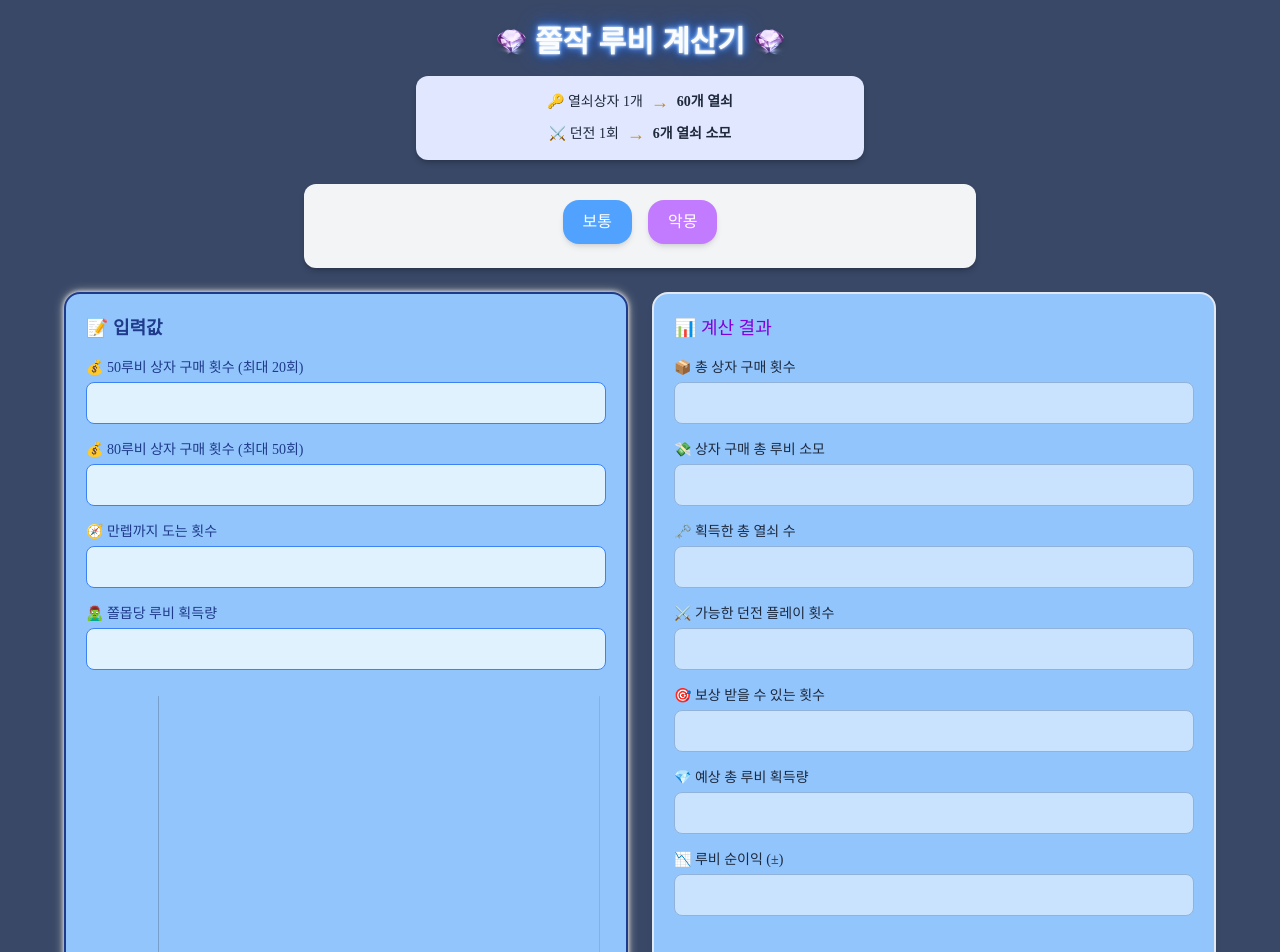
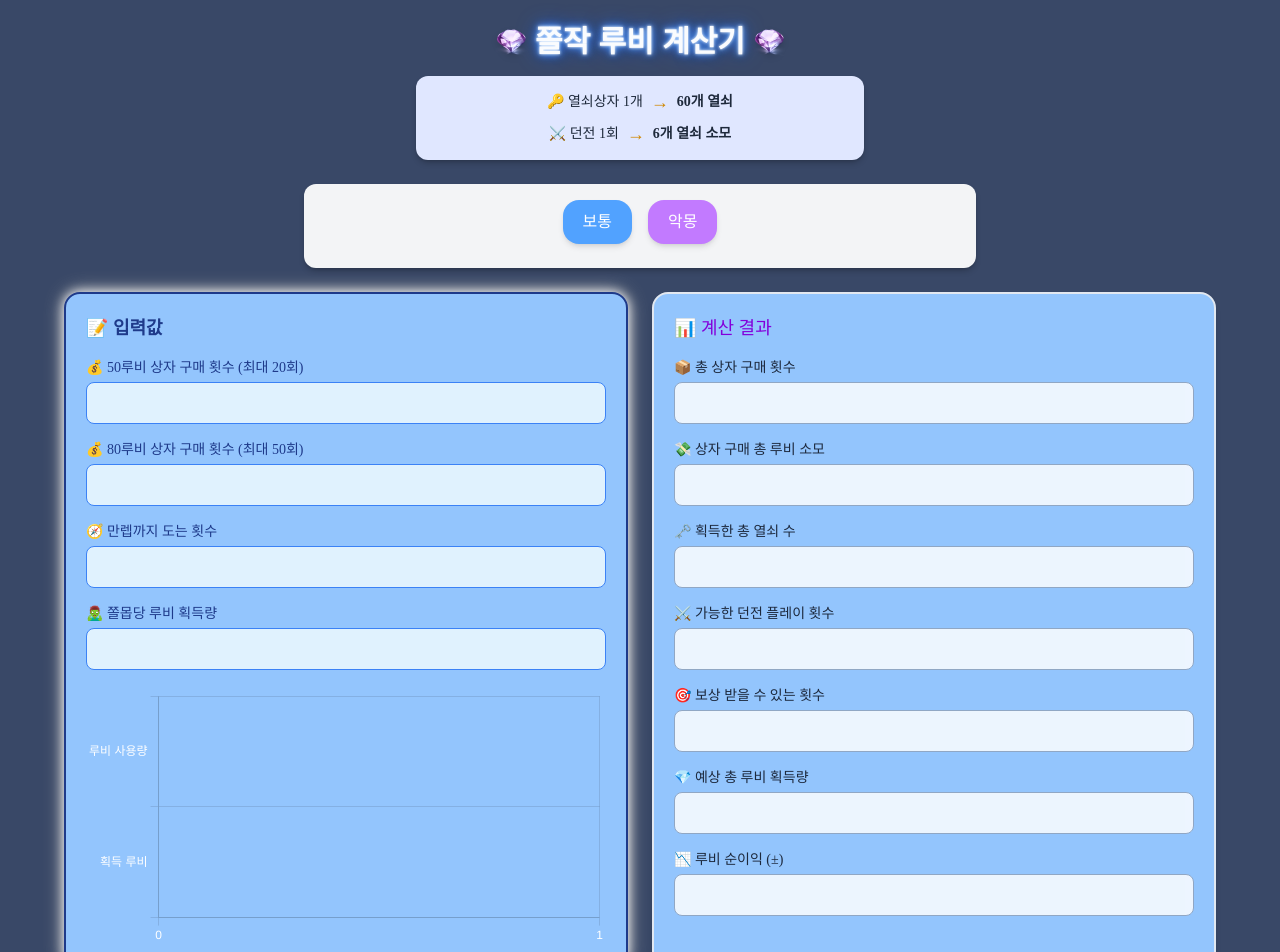
Before and after one commit to KimGiJeong1101/ZzolJak, a React (Vite) app: page / in a window 1280 px wide. Shown: the top 952 px of the page. Built offline with nearby package versions, Linux system fonts and the light colour scheme; a web font is replaced by a local one.

Commit message:
그래프 영역 다시 점검

```diff
--- a/src/components/InputCard.jsx
+++ b/src/components/InputCard.jsx
@@ -65,7 +65,7 @@ const InputCard = ({
         },
         options: {
           responsive: true,
-          maintainAspectRatio: false,
+          maintainAspectRatio: true,
           indexAxis: "y",
           scales: {
             x: {
@@ -153,7 +153,12 @@ const InputCard = ({
         />
       </div>
 
-      <canvas ref={canvasRef} className="mt-4 w-full h-auto" />
+      <canvas
+        ref={canvasRef}
+        className="mt-4 w-full"
+        width={400}
+        height={200}
+      />
     </div>
   );
 };
```
